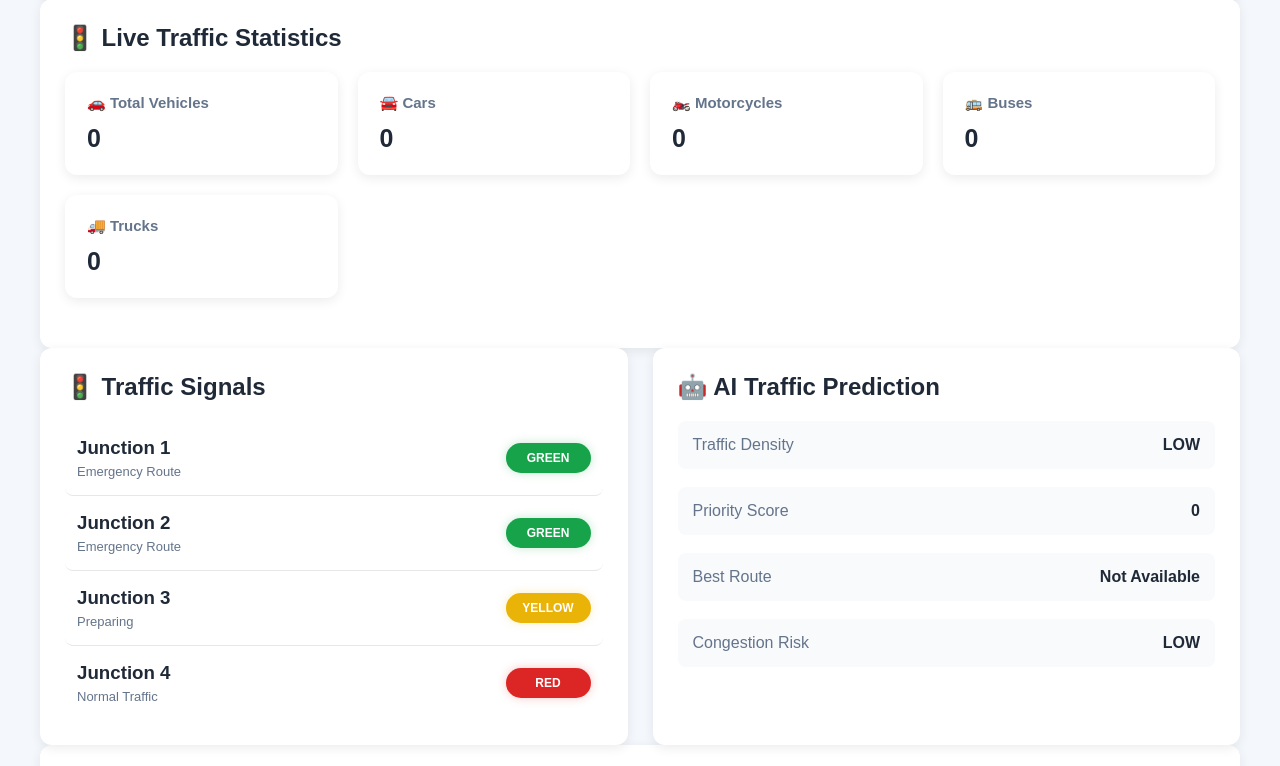
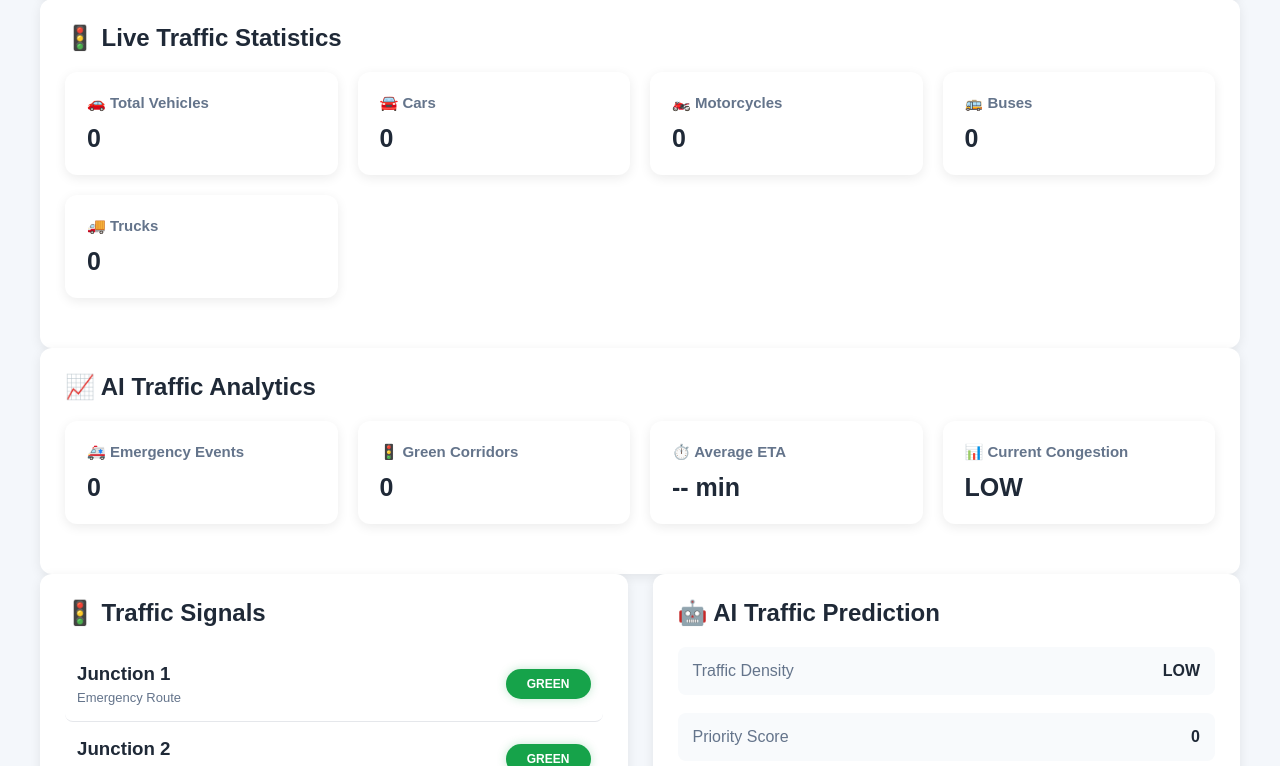
Before and after one commit to Poorvi-007/Emergency-Traffic-Control, a Flask app: page / in a window 1280 px wide. Shown: the part 862-1628 px from the top of the page. Run offline with Flask 3, Linux system fonts and the light colour scheme.

Commit message:
Verify working emergency traffic control system

```diff
--- a/static/js/script.js
+++ b/static/js/script.js
@@ -213,6 +213,7 @@ async function loadTrafficData() {
         console.log(
             "TRAFFIC VALUES UPDATED"
         );
+        updateAnalytics(data);
 
     }
     catch (error) {
@@ -225,6 +226,100 @@ async function loadTrafficData() {
     }
 }
 
+// =====================================================
+// AI ANALYTICS
+// =====================================================
+
+function updateAnalytics(trafficData = null) {
+
+    // Emergency event count
+    const emergencyEvents =
+        Array.isArray(emergencyHistory)
+            ? emergencyHistory.length
+            : 0;
+
+    setText(
+        "analyticsEmergencyEvents",
+        emergencyEvents
+    );
+
+
+    // Green corridor count
+    let greenCorridors = 0;
+
+    if (Array.isArray(emergencyHistory)) {
+
+        greenCorridors =
+            emergencyHistory.filter(function (event) {
+
+                return event.green_corridor === true;
+
+            }).length;
+    }
+
+    setText(
+        "analyticsGreenCorridors",
+        greenCorridors
+    );
+
+
+    // Average ETA
+    let totalEta = 0;
+    let etaCount = 0;
+
+    if (Array.isArray(emergencyHistory)) {
+
+        emergencyHistory.forEach(function (event) {
+
+            if (!event.eta) {
+                return;
+            }
+
+            const etaValue =
+                parseFloat(
+                    String(event.eta)
+                );
+
+            if (Number.isFinite(etaValue)) {
+
+                totalEta += etaValue;
+                etaCount++;
+            }
+        });
+    }
+
+    if (etaCount > 0) {
+
+        const averageEta =
+            totalEta / etaCount;
+
+        setText(
+            "analyticsAverageEta",
+            averageEta.toFixed(1) + " min"
+        );
+
+    } else {
+
+        setText(
+            "analyticsAverageEta",
+            "-- min"
+        );
+    }
+
+
+    // Current traffic congestion
+    if (
+        trafficData &&
+        trafficData.live &&
+        trafficData.live.density
+    ) {
+
+        setText(
+            "analyticsCongestion",
+            trafficData.live.density
+        );
+    }
+}
 
 function displayEmergencyData(data) {
 
@@ -626,6 +721,7 @@ lastValidEmergencyTime = Date.now();
 
 localStorage.setItem("lastEmergencyData", JSON.stringify(data));
 recordEmergencyEvent(data);
+updateAnalytics(data);
 
 
             // =================================================
@@ -1016,7 +1112,6 @@ function updateSignal(id, state) {
 // =====================================================
 // ROUTE VISUAL
 // =====================================================
-
 function updateRouteVisual(signals) {
 
     if (!signals) {
@@ -1265,6 +1360,8 @@ console.log(
 loadTrafficData();
 
 renderEmergencyHistory();
+updateAnalytics();
+
 
 if (lastValidEmergencyData) {
     displayEmergencyData(lastValidEmergencyData);
--- a/templates/index.html
+++ b/templates/index.html
@@ -173,7 +173,39 @@
 
 </section>
 
+<!-- ========================= -->
+<!-- AI ANALYTICS -->
+<!-- ========================= -->
 
+<section class="panel analytics-panel">
+
+    <h2>📈 AI Traffic Analytics</h2>
+
+    <div class="cards">
+
+        <div class="card">
+            <h3>🚑 Emergency Events</h3>
+            <p id="analyticsEmergencyEvents">0</p>
+        </div>
+
+        <div class="card">
+            <h3>🚦 Green Corridors</h3>
+            <p id="analyticsGreenCorridors">0</p>
+        </div>
+
+        <div class="card">
+            <h3>⏱️ Average ETA</h3>
+            <p id="analyticsAverageEta">-- min</p>
+        </div>
+
+        <div class="card">
+            <h3>📊 Current Congestion</h3>
+            <p id="analyticsCongestion">LOW</p>
+        </div>
+
+    </div>
+
+</section>
 <!-- ========================= -->
 <!-- MAIN DASHBOARD -->
 <!-- ========================= -->
```
